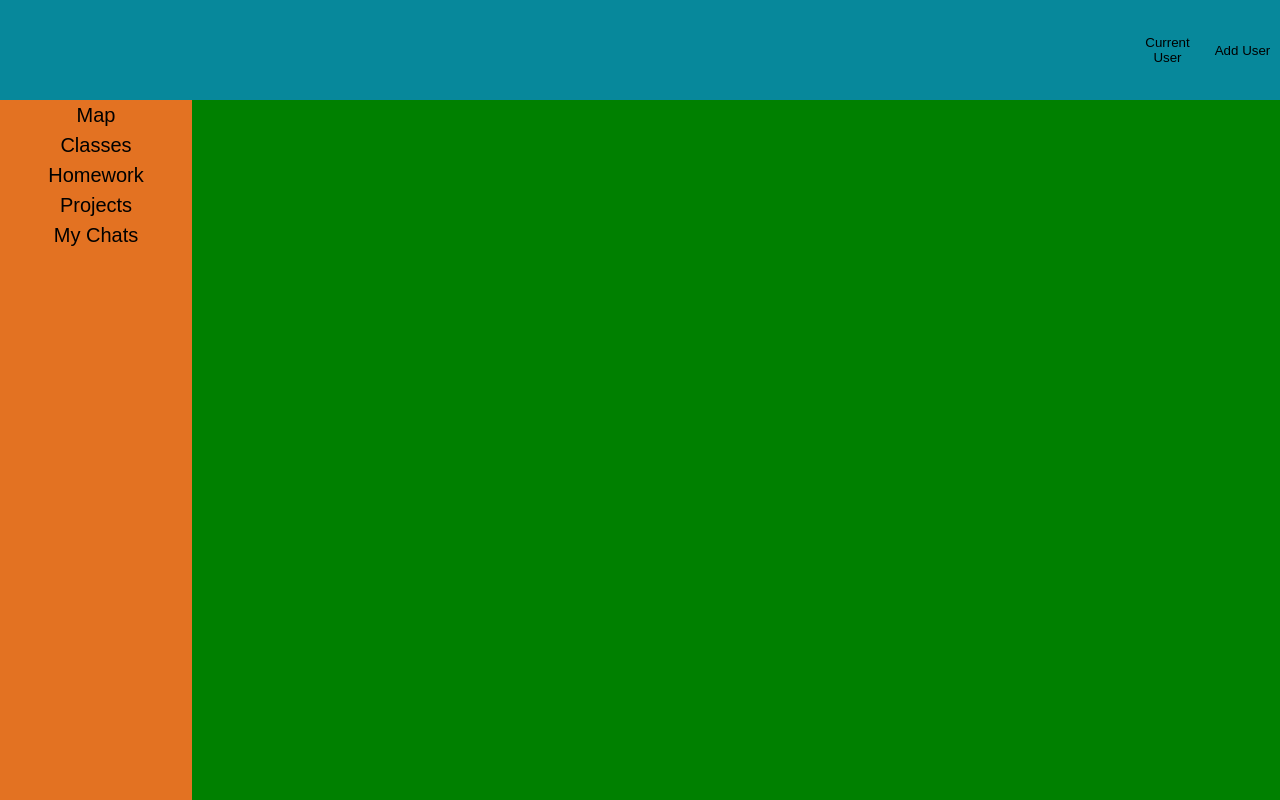
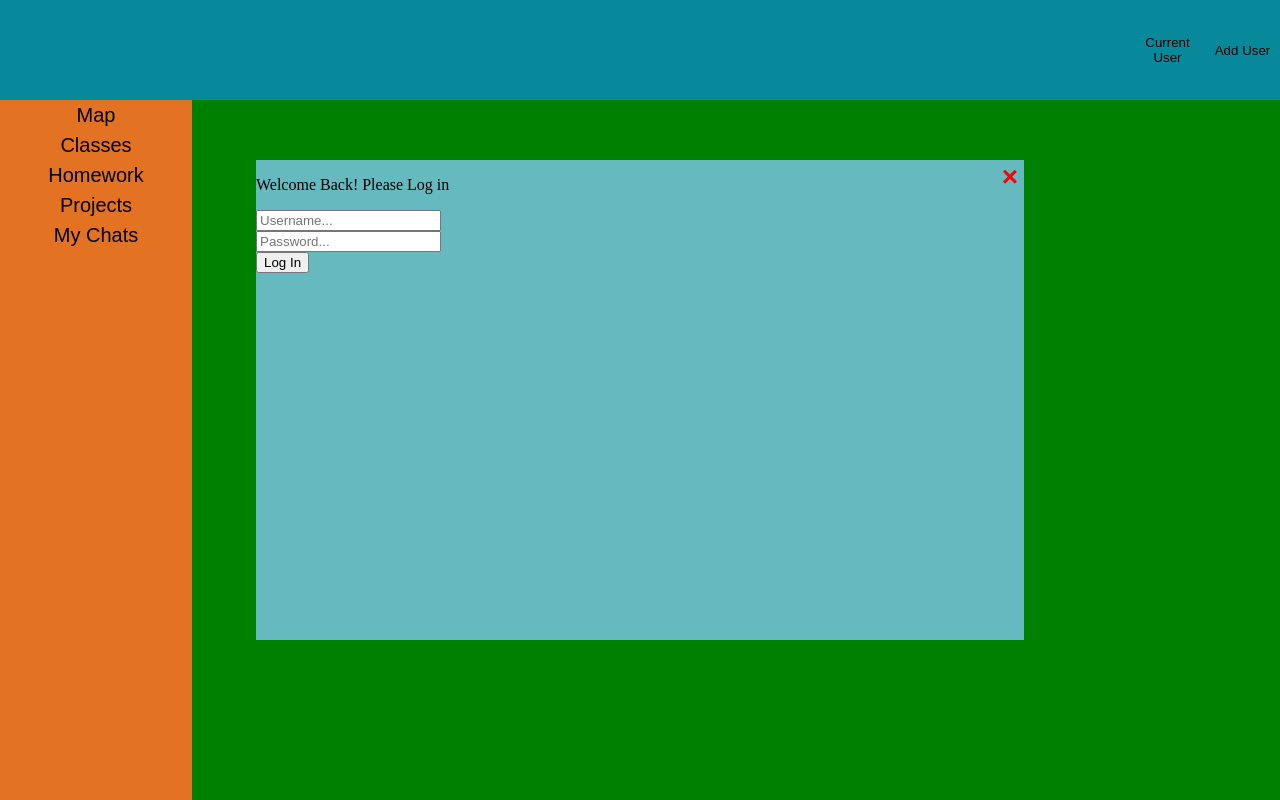
Before and after one commit to Csgoodjr/MyStudyBuddy.js, a plain HTML site: page public/index.html in a window 1280 px wide. Both pictures are taken after a click on the button "Current User". Drawn offline with nearby package versions, Linux system fonts and the light colour scheme; some packages are replaced by stand-ins of ours; a web font is replaced by a local one.

Commit message:
Update modal

```diff
--- a/public/index.html
+++ b/public/index.html
@@ -52,9 +52,17 @@
       <input id="firstName" placeholder="First Name..."><br>
       <input id="lastName" placeholder="Last Name..."><br>
       <input id="email" placeholder="Email Address..."><br>
+      <input id="id" placeholder="User ID...">
       <input id="username" placeholder="Username..."><br>
       <input id="password" placeholder="Password..."><br>
       <button onclick="add_user();">Submit</button>
     </div>
+    <div id="current_user_modal" class="user_modal">
+      <button class="close" onclick="close_current_modal();">&times;</button>
+      <p>Welcome Back! Please Log in</p>
+      <input id="username" placeholder="Username..."><br>
+      <input id="password" placeholder="Password..."><br>
+      <button onclick="log_in();">Log In</button>
+    </div>
   </body>
 </html>
--- a/public/myStudyBuddy.js
+++ b/public/myStudyBuddy.js
@@ -38,6 +38,7 @@ function view_chats() {
     $("#MainView").html("<h1>Chats</h1>");
 }
 
+//Modals
 function open_modal() {
     $("#user_modal").css({"display":"block"});
     console.log("Add User Clicked");
@@ -47,12 +48,21 @@ function close_modal() {
     $("#user_modal").css({"display":"none"});
 }
 
+function view_user() {
+    $("#current_user_modal").css({"display":"block"});
+    console.log("Log In User Clicked");
+}
+
+function close_current_modal() {
+    $("#current_user_modal").css({"display":"none"});
+}
+
 function add_user() {
 	console.log("New User...");
 
 	var email = document.getElementById("email").value;
 	var firstName = document.getElementById("firstName").value;
-	var id = (Math.floor(Math.random()*10000));
+	var id = document.getElementById("id").value;
 	var lastName = document.getElementById("lastName").value;
 	var password = document.getElementById("password").value;
 	var username = document.getElementById("username").value;
@@ -74,3 +84,25 @@ function add_user() {
 		}
 	});
 }
+
+function log_in() {
+    console.log("Log In...");
+
+    var username = $("#username").val();
+    var password =$("#password").val();
+
+    var URL = "http://localhost:8080/login?username="+username+"&password="+password;
+    $.ajax({
+        type: "GET",
+        url: URL,
+        contentType: "application/json; charset=utf-8",
+        data: "{}",
+        dataType: "html",
+        success: function(msg) {
+            console.log("Logged In!");
+        },
+        error: function(xhr, ajaxOptions, thrownError) {
+            console.log("Error Logging In");
+        }
+    });
+}
```
